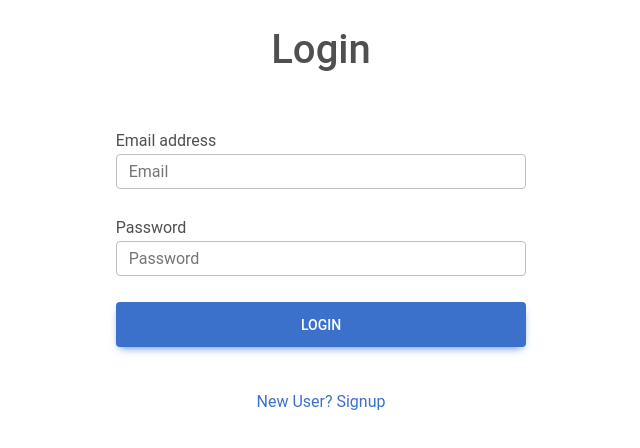
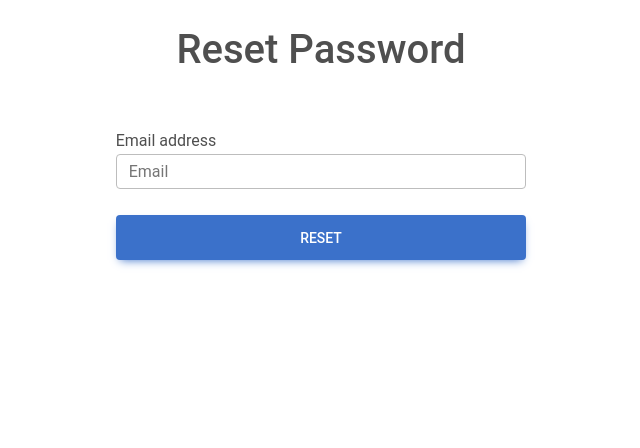
Before and after one commit to AkashB07/ExpenseTracker, a React (Create React App) app in the folder react-expense-tracker/: page /password in a window 1280 px wide. Before the commit this address led to /login. Shown: the top 448 px of the page, without its empty margins (319-959 px from the left). Built offline with nearby package versions, Linux system fonts and the light colour scheme.

Commit message:
Forgot Password

```diff
--- a/react-expense-tracker/src/App.js
+++ b/react-expense-tracker/src/App.js
@@ -3,6 +3,7 @@ import { Route, Switch, Redirect } from "react-router-dom";
 import SignupPage from './pages/Signup';
 import LoginPage from './pages/Login';
 import ProfilePage from './pages/Profile';
+import PasswordPage from './pages/Password';
 import Header from './components/Layout/Header';
 let App = () => {
 
@@ -11,9 +12,10 @@ let App = () => {
 
       <Switch>
         <Route path='/' exact><Header/></Route>
-        <Route path='/profile' exact> <ProfilePage/> </Route>
         <Route path='/login' exact> <LoginPage /> </Route>
         <Route path='/signup' exact> <SignupPage /> </Route>
+        <Route path='/password' exact> <PasswordPage /> </Route>
+        <Route path='/profile' exact> <ProfilePage/> </Route>
         <Route path='*'> <Redirect to='/login' /> </Route>
       </Switch>
     </Fragment>
--- a/react-expense-tracker/src/components/Login/Login.js
+++ b/react-expense-tracker/src/components/Login/Login.js
@@ -82,7 +82,8 @@ const Login = () => {
 
 
                         <div className="d-grid gap-2">
-                            <Button type="submit" variant="primary" size="lg">Login</Button><br />
+                        <p className="text-center"> <Link to="/password">Forgot Password?</Link></p>
+                            <Button type="submit" variant="primary" size="lg">Login</Button>
                             <p className="text-center"> <Link to="/signup">New User? Signup</Link></p><br />
                         </div>
 
--- /dev/null
+++ b/react-expense-tracker/src/components/Password/Password.js
@@ -0,0 +1,109 @@
+import { useRef, Fragment } from 'react';
+import { Link, useHistory } from "react-router-dom";
+import axios from 'axios';
+import Button from 'react-bootstrap/Button';
+
+const url = 'http://localhost';
+
+const Password = () => {
+    const history = useHistory();
+    const emailInputRef = useRef();
+
+    const passwordHandler = async (event) => {
+        try {
+            event.preventDefault();
+            const enteredEmail = emailInputRef.current.value;
+
+            const loginDetails = {
+                email: enteredEmail
+            }
+
+            const respone = await axios.post(`${url}:4000/password/forgotpassword`, loginDetails)
+            console.log(respone)
+            if (respone.status === 200) {
+                console.log("Mail Successfuly sent");
+                const res = await fetch("https://identitytoolkit.googleapis.com/v1/accounts:sendOobCode?key=AIzaSyDjqOQY_V4SVhSavTu5M9Y4qf1NFLRbo_0",
+                    {
+                        method: "POST",
+                        body: JSON.stringify({
+                            requestType: "PASSWORD_RESET",
+                            email: enteredEmail,
+                        }),
+                        headers: {
+                            "Content-Type": "application/json",
+                        }
+                    }
+                )
+                if (res.ok) {
+                    alert("Reset Link Sent");
+                }
+            } else {
+                throw new Error('Something went wrong!!!')
+            }
+
+            // if (respone.data.success) {
+            //     alert(respone.data.message);
+            //     localStorage.setItem('token', respone.data.token);
+
+            // const res = await fetch("https://identitytoolkit.googleapis.com/v1/accounts:sendOobCode?key=AIzaSyDjqOQY_V4SVhSavTu5M9Y4qf1NFLRbo_0",
+            //     {
+            //         method: "POST",
+            //         body: JSON.stringify({
+            //             requestType: "PASSWORD_RESET",
+            //             email: enteredEmail,
+            //         }),
+            //         headers: {
+            //             "Content-Type": "application/json",
+            //         }
+            //     }
+            // )
+            // if (res.ok) {
+            //     alert("Reset Link Sent");
+            // }
+            // const data = await res.json();
+            // localStorage.setItem("tokenID", data.idToken);
+
+            // history.push('/');
+            // }
+            // else {
+            //     throw new Error('Failed to Login');
+            // }
+        }
+
+        catch (error) {
+            // alert(error.response.data.message)
+            console.log(error);
+        }
+    }
+
+    return (
+        <Fragment><br />
+            <div className="row justify-content-center">
+                <h1 className="text-center">Reset Password</h1><br /><br /><br /><br />
+
+                <div className="col-md-4">
+                    <form id="loginform" onSubmit={passwordHandler}>
+
+                        <div className="form-group">
+                            <label>Email address</label>
+                            <input
+                                type="email"
+                                className="form-control"
+                                placeholder="Email"
+                                required ref={emailInputRef}
+                            />
+                        </div><br />
+
+                        <div className="d-grid gap-2">
+                            <Button type="submit" variant="primary" size="lg">Reset</Button>
+                        </div>
+
+                    </form><br /><br /><br />
+                </div>
+            </div>
+        </Fragment>
+
+    );
+};
+
+export default Password;
--- /dev/null
+++ b/react-expense-tracker/src/pages/Password.js
@@ -0,0 +1,9 @@
+import Password from "../components/Password/Password";
+
+const PasswordPage = () => {
+    return (
+     <Password />
+    )
+}
+
+export default PasswordPage;
--- a/react-expense-tracker/src/pages/Profile.js
+++ b/react-expense-tracker/src/pages/Profile.js
@@ -1,4 +1,4 @@
-import Profile from "../components/profile/profile";
+import Profile from "../components/Profile/Profile";
 
 const ProfilePage = () => {
     return (
```
